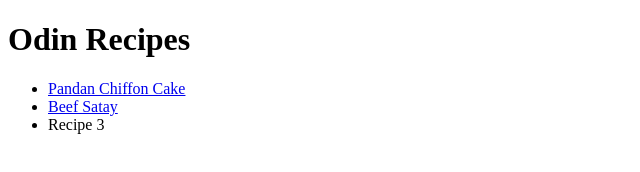
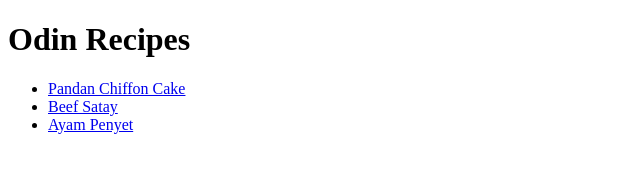
Before and after one commit to DecoMay/odin-recipes2, a plain HTML site: page index.html in a window 1280 px wide. Shown: the whole page, without its empty margins (0-640 px from the left). Drawn offline with Linux system fonts and the light colour scheme.

Commit message:
Add ayam penyet link

```diff
--- a/index.html
+++ b/index.html
@@ -9,7 +9,7 @@
         <ul>
             <li><a href="pandancake.html">Pandan Chiffon Cake</a></li>
             <li><a href="beefsatay.html">Beef Satay</a></li>
-            <li>Recipe 3</li>
+            <li><a href="ayampenyet.html">Ayam Penyet</a></li>
         </ul>
     </body>
 </html>
```
